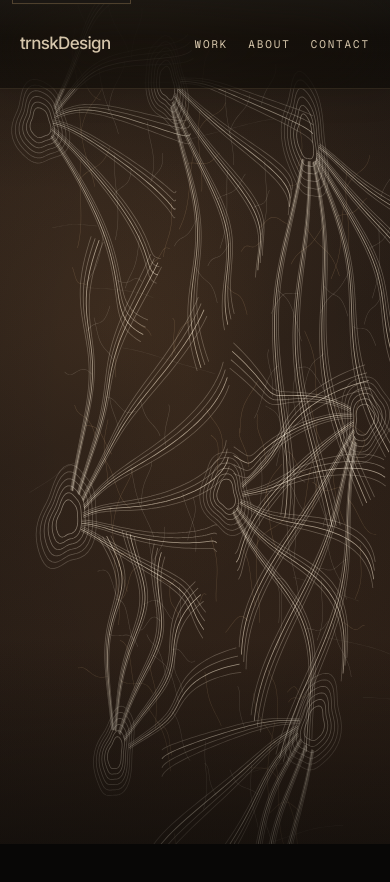
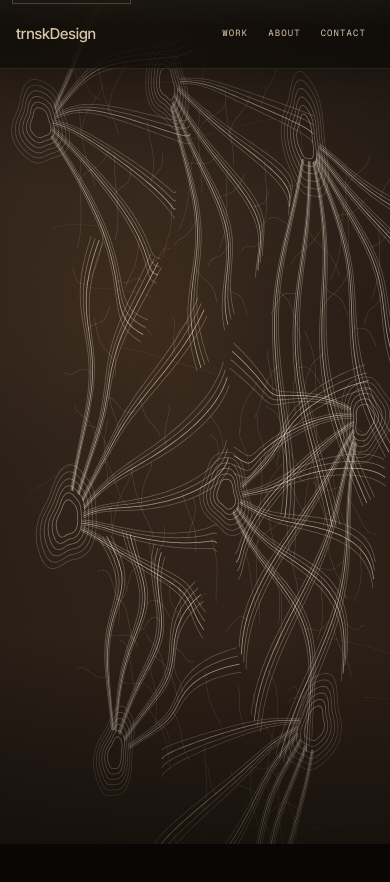
Before and after one commit to Mercy1o/tsiaro-portfolio, a Next.js app: page / in a window 390 px wide. Shown: the top 882 px of the page. Built offline with nearby package versions, Linux system fonts and the light colour scheme.

Commit message:
feat: make navigation mobile-safe and responsive

```diff
--- a/components/Navbar.tsx
+++ b/components/Navbar.tsx
@@ -18,10 +18,10 @@ export default function Navbar() {
 
   return (
     <header
-      className={`fixed inset-x-0 top-0 z-50 border-b backdrop-blur-2xl backdrop-saturate-150 transition-all duration-500 ${
+      className={`mobile-safe-nav fixed inset-x-0 top-0 z-50 border-b backdrop-blur-2xl backdrop-saturate-150 transition-all duration-500 ${
         scrolled
-          ? "border-[#d0b382]/16 bg-[#090806]/62 shadow-[0_10px_34px_rgba(0,0,0,.18)]"
-          : "border-[#d0b382]/12 bg-[#090806]/38 shadow-[0_8px_28px_rgba(0,0,0,.1)]"
+          ? "border-[#d0b382]/16 bg-[#090806]/66 shadow-[0_10px_34px_rgba(0,0,0,.18)]"
+          : "border-[#d0b382]/12 bg-[#090806]/42 shadow-[0_8px_28px_rgba(0,0,0,.1)]"
       }`}
     >
       <div
@@ -30,22 +30,23 @@ export default function Navbar() {
       />
 
       <div
-        className={`relative mx-auto grid max-w-[1600px] grid-cols-[1fr_auto] items-center px-5 transition-all duration-500 md:grid-cols-[1fr_auto_1fr] md:px-10 lg:px-14 ${
-          scrolled ? "h-[72px]" : "h-[88px]"
+        className={`relative mx-auto grid max-w-[1600px] grid-cols-[auto_1fr] items-center gap-3 px-4 transition-all duration-500 sm:px-5 md:grid-cols-[1fr_auto_1fr] md:gap-0 md:px-10 lg:px-14 ${
+          scrolled ? "min-h-[62px] md:h-[72px]" : "min-h-[68px] md:h-[88px]"
         }`}
       >
         <Link
           href="/"
           aria-label={`${siteConfig.brand} home`}
-          className="justify-self-start text-[17px] font-medium tracking-[-.04em] text-[#ddc8a6] transition-colors hover:text-[#f0dec0] md:text-[18px]"
+          className="mobile-tap-target justify-self-start whitespace-nowrap text-[15px] font-medium tracking-[-.04em] text-[#ddc8a6] transition-colors hover:text-[#f0dec0] sm:text-[16px] md:text-[18px]"
         >
           {siteConfig.brand}
         </Link>
 
         <nav
           aria-label="Main navigation"
-          className="flex items-center justify-center gap-5 sm:gap-8 md:gap-10"
+          className="justify-self-end md:justify-self-center"
         >
+          <div className="flex items-center justify-center gap-1 sm:gap-2 md:gap-10">
             {siteConfig.navigation.map((item, index) => {
               const active = pathname === item.href || pathname.startsWith(`${item.href}/`);
 
@@ -53,20 +54,21 @@ export default function Navbar() {
                 <Link
                   key={item.label}
                   href={item.href}
-                className={`group relative font-mono text-[11px] uppercase tracking-[.17em] transition-colors sm:text-[12px] md:text-[13px] ${
-                  active ? "text-[#ead6b4]" : "text-[#c6ae8b]/84 hover:text-[#ead6b4]"
+                  className={`mobile-tap-target group relative flex min-h-11 items-center px-2 font-mono text-[9px] uppercase tracking-[.12em] transition-colors sm:px-3 sm:text-[10px] sm:tracking-[.15em] md:min-h-0 md:px-0 md:text-[13px] md:tracking-[.17em] ${
+                    active ? "text-[#ead6b4]" : "text-[#c6ae8b]/88 hover:text-[#ead6b4]"
                   }`}
                 >
                   <span className="mr-1.5 hidden text-[#c49a66]/68 lg:inline">0{index + 1}</span>
                   {item.label}
                   <span
-                  className={`absolute -bottom-2.5 left-0 h-px bg-[#c49a66] transition-all duration-300 ${
-                    active ? "w-full" : "w-0 group-hover:w-full"
+                    className={`absolute bottom-1 left-2 right-2 h-px bg-[#c49a66] transition-all duration-300 md:-bottom-2.5 md:left-0 md:right-auto ${
+                      active ? "opacity-100 md:w-full" : "opacity-0 md:w-0 md:group-hover:w-full md:group-hover:opacity-100"
                     }`}
                   />
                 </Link>
               );
             })}
+          </div>
         </nav>
 
         <div className="hidden justify-self-end font-mono text-[11px] uppercase tracking-[.19em] text-[#c1a985]/80 md:block lg:text-[12px]">
```
Lines whose indentation alone changed are shown as unchanged.
